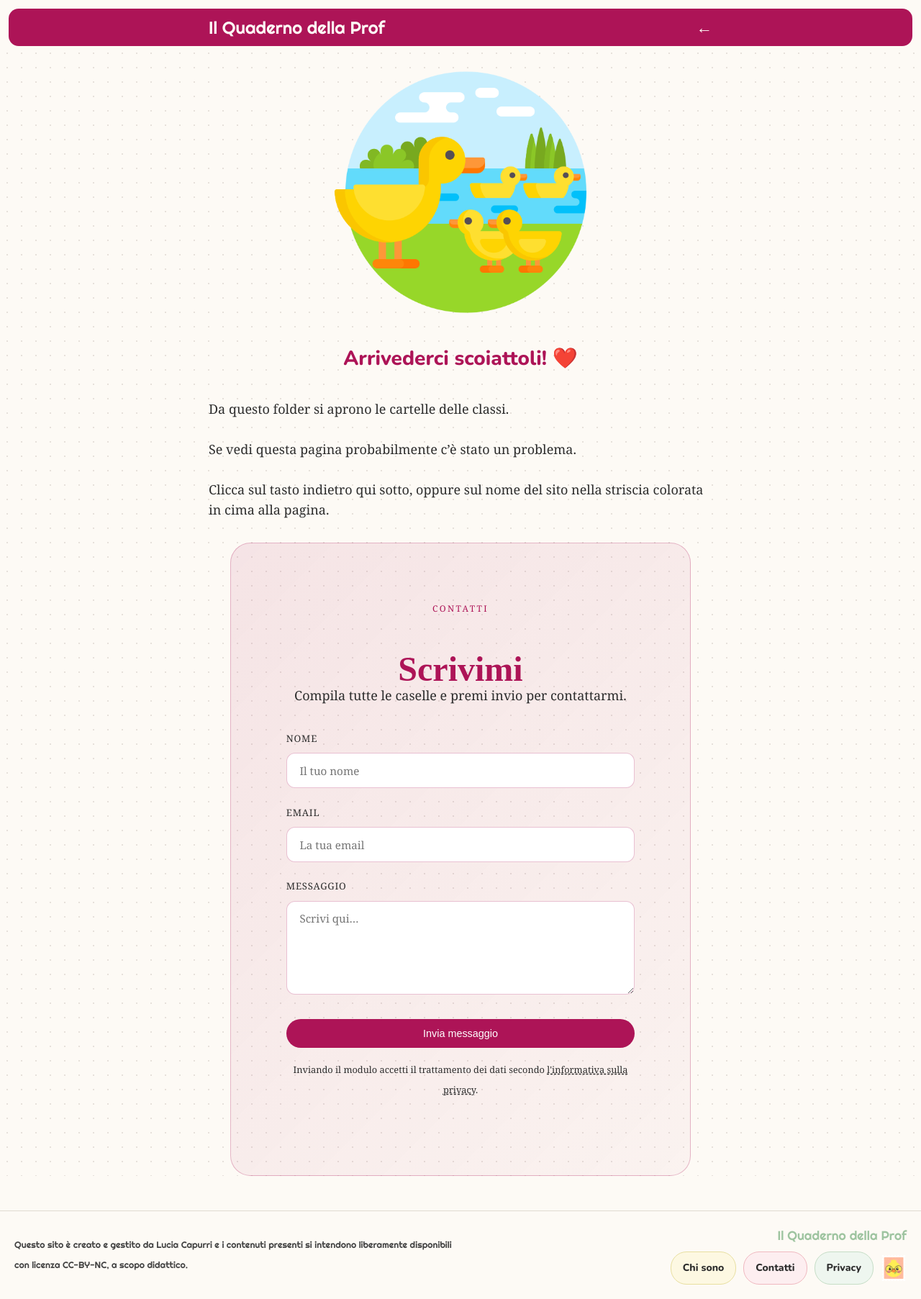
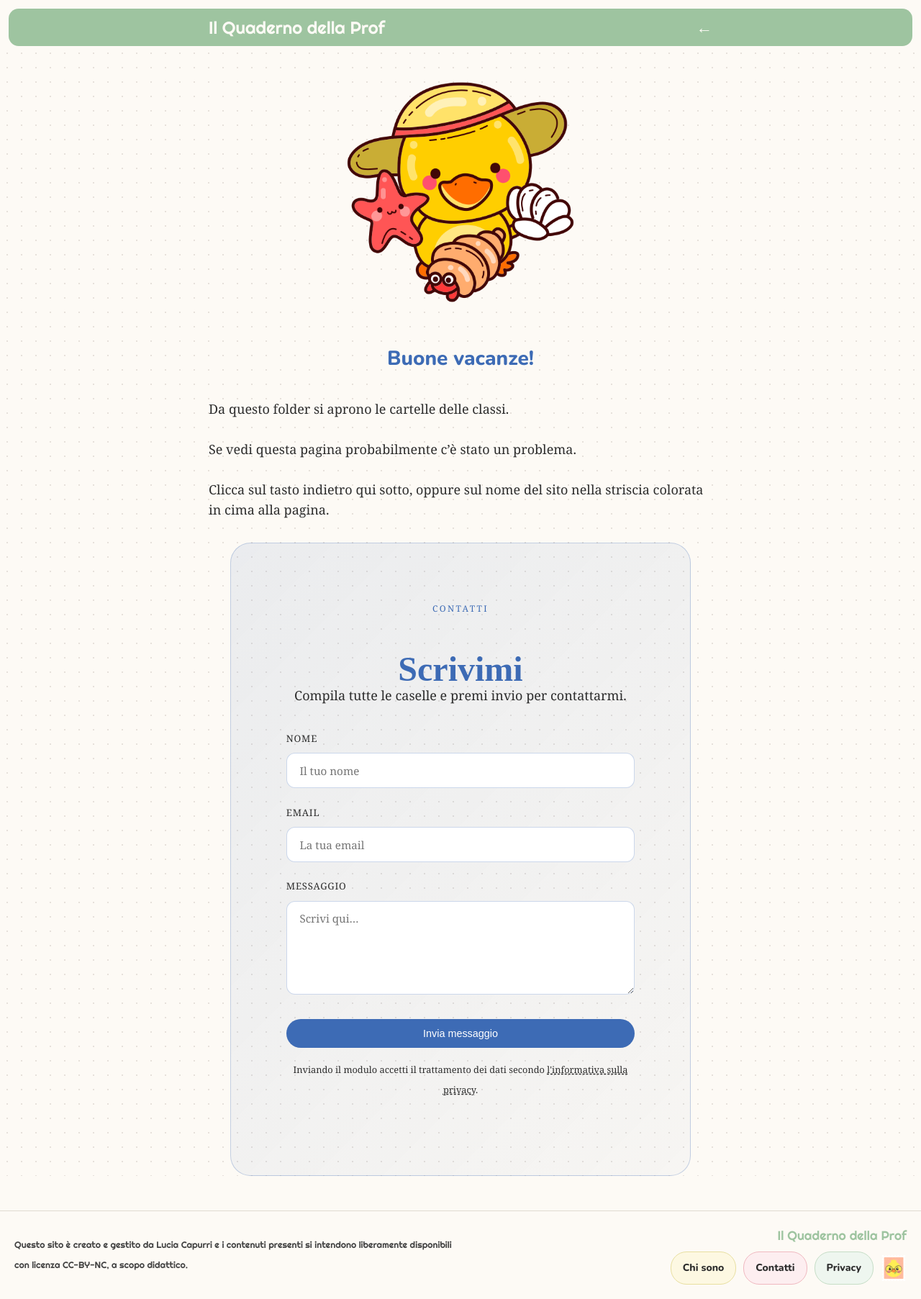
Before and after one commit to ilquadernodellaprof/ilquadernodellaprof.github.io, a Jekyll site: the page built from classe/main.md, in a window 1280 px wide. Shown: the whole page at 72% size. Built offline with Jekyll 4.4.1, drawn with Linux system fonts in a browser that asks for light colours.

Commit message:
Update period from 'scoiattoli' to 'summer'

```diff
--- a/classe/main.md
+++ b/classe/main.md
@@ -1,7 +1,6 @@
 ---
 layout: arrivederci
-period: scoiattoli
-classe: lampone
+period: summer
 ---
 Da questo folder si aprono le cartelle delle classi.
 
```
